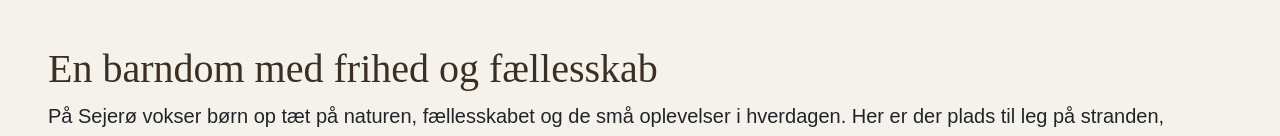
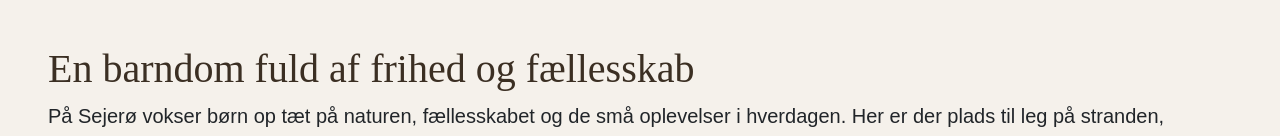
Before and after one commit to Piscesbyyde/sejero, a website: page Børnelivet.html in a window 1280 px wide. Shown: the part 412-548 px from the top of the page. Drawn offline with nearby package versions, Linux system fonts and the light colour scheme; files that its build step writes are made by us from their sources.

Commit message:
Ændret teksten

```diff
--- a/Børnelivet.html
+++ b/Børnelivet.html
@@ -104,7 +104,7 @@
      alt="Akvarel tegning af fire børn der løber i naturen og leger. Giver Emil fra Lønneberg vibes.">
 
 <div class="p-5">
-    <h2 class="Underoverskrift text-textcolor">En barndom med frihed og fællesskab</h2>
+    <h2 class="Underoverskrift text-textcolor">En barndom fuld af frihed og fællesskab</h2>
     <p class="Brodtekst">
         På Sejerø vokser børn op tæt på naturen, fællesskabet og de små oplevelser i hverdagen. Her er der plads til leg
         på stranden, cykelture gennem landskabet og trygge rammer, hvor alle kender hinanden. Øens rolige tempo giver
```
